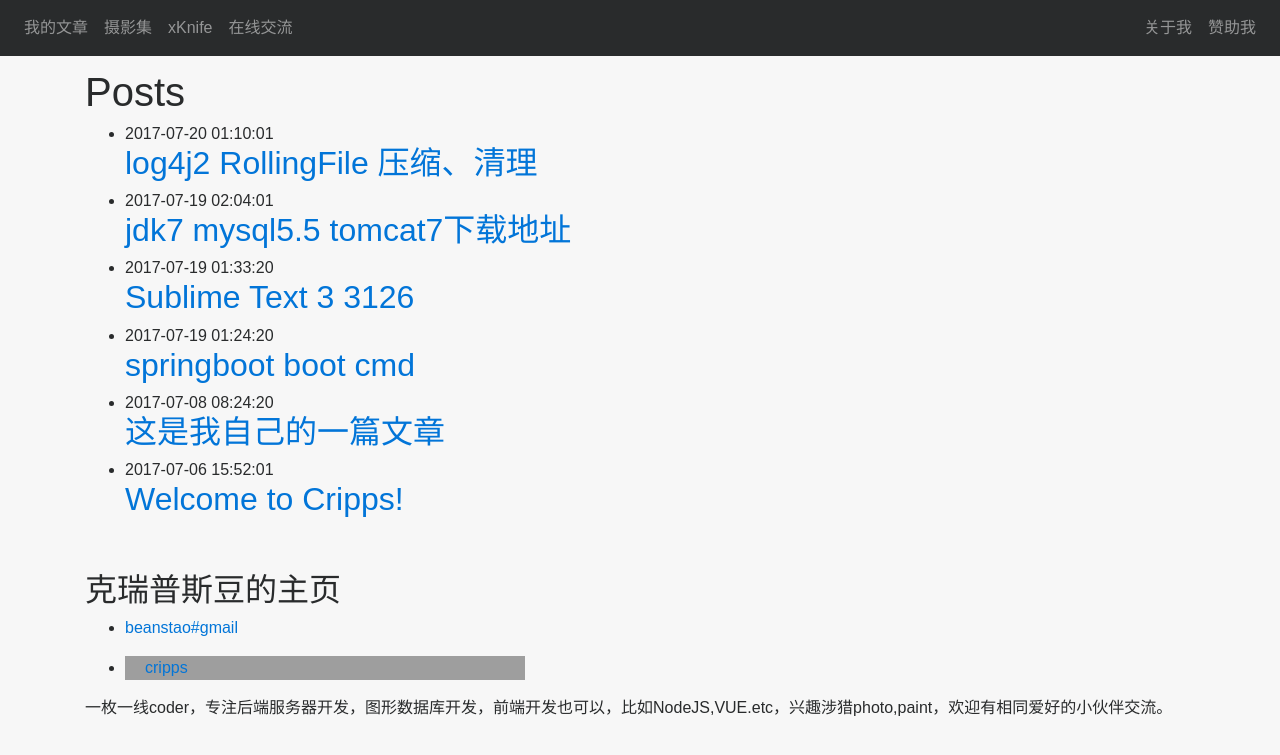
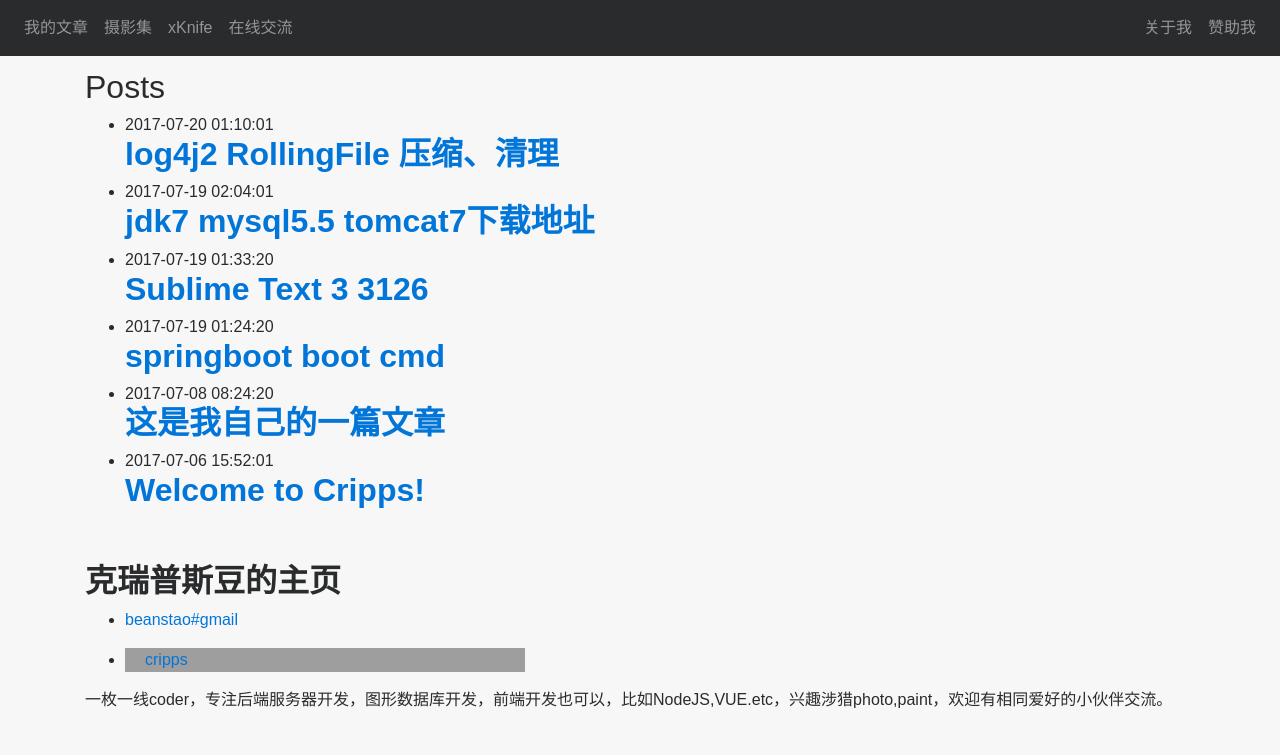
Before and after one commit to beanstt/beanstt.github.io, a Jekyll site: the page built from index.md, in a window 1280 px wide. Shown: the top 755 px of the page. Built offline with Jekyll 4.4.1, drawn with Linux system fonts in a browser that asks for light colours; nearby versions of some CDN libraries; grey boxes are pictures that could not be loaded.

Commit message:
home css

```diff
--- a/_sass/my/_global.scss
+++ b/_sass/my/_global.scss
@@ -4,6 +4,12 @@ body{
 }
 input, label, select, option, textarea, button, fieldset, legend {
     font-family: "Microsoft Yahei","微软雅黑",SimSun,sans-serif !important;
+}
+.h1, h1 {
+    font-size: 2rem;
+}
+h2{
+    font-weight: 600
 }
 .main-container{
     padding-top: 70px 20px 30px 20px;
```
